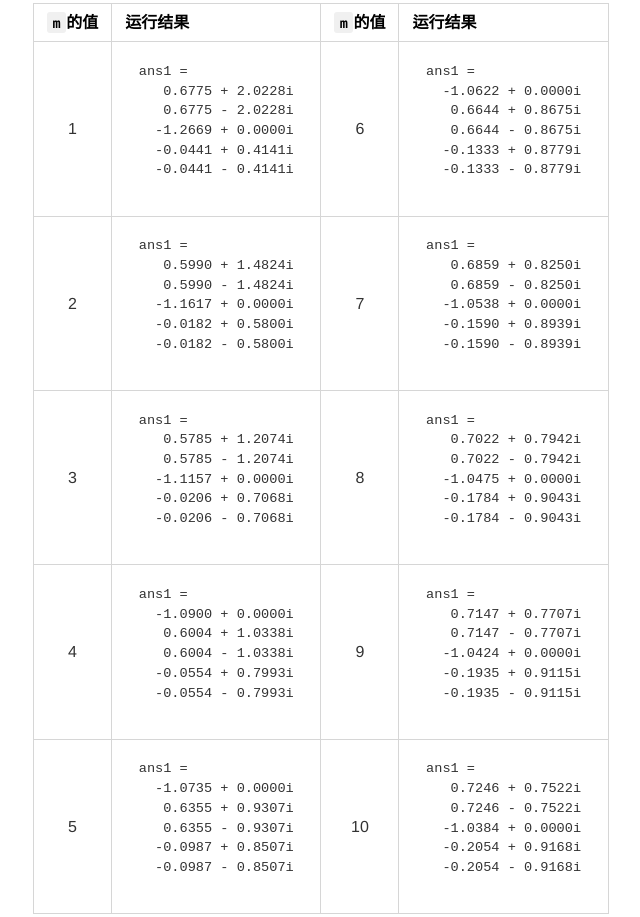
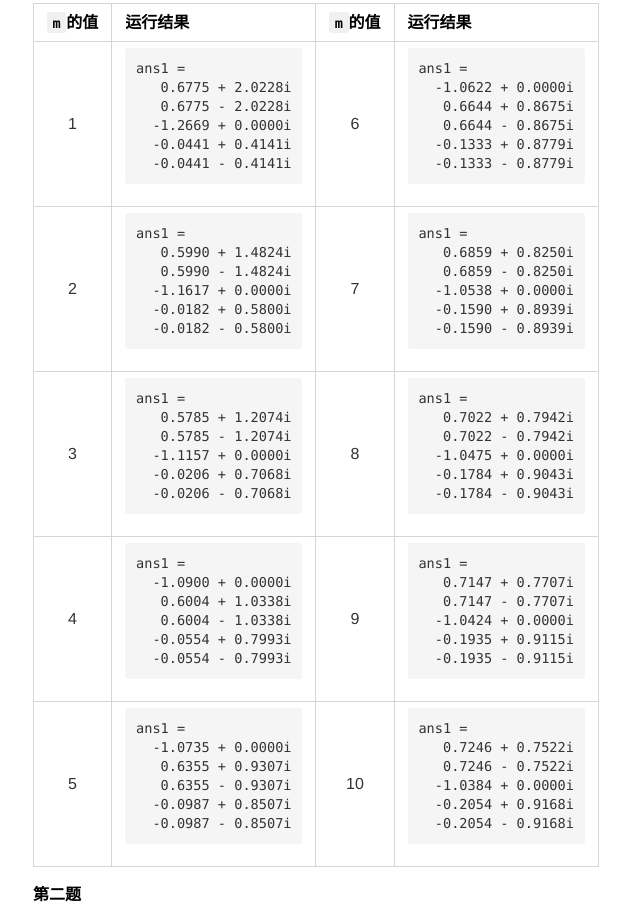
Before and after one commit to Cnily03/cnily03.github.io, a plain HTML site: page docs/cumt/matlab/exp01-answer.html in a window 1280 px wide. Shown: the part 752-1669 px from the top of the page, without its empty margins (182-822 px from the left). Drawn offline with nearby package versions, Linux system fonts and the light colour scheme.

Commit message:
edit css

```diff
--- a/docs/cumt/matlab/exp01-answer.html
+++ b/docs/cumt/matlab/exp01-answer.html
@@ -261,7 +261,7 @@ pre[data-line] .line-highlight[data-end]:after {
     </head>
     <body for="html-export">
       <div class="mume markdown-preview  ">
-      <h1 class="mume-header" id="matlab-%E5%AE%9E%E9%AA%8C%E5%91%BD%E4%BB%A4%E5%92%8C%E8%BF%90%E8%A1%8C%E7%BB%93%E6%9E%9C">MATLAB &#x5B9E;&#x9A8C;&#x547D;&#x4EE4;&#x548C;&#x8FD0;&#x884C;&#x7ED3;&#x679C;</h1>
+      <h1 class="mume-header" id="matlab-%E5%AE%9E%E9%AA%8C%E5%91%BD%E4%BB%A4%E5%92%8C%E8%BF%90%E8%A1%8C%E7%BB%93%E6%9E%9C">MATLAB &#x5B9E;&#x9A8C;1 - &#x547D;&#x4EE4;&#x548C;&#x8FD0;&#x884C;&#x7ED3;&#x679C;</h1>
 
 <h2 class="mume-header" id="%E5%91%BD%E4%BB%A4">&#x547D;&#x4EE4;</h2>
 
@@ -289,33 +289,33 @@ pre[data-line] .line-highlight[data-end]:after {
 <tbody>
 <tr>
 <td style="text-align:center">1</td>
-<td style="text-align:left"><pre data-info="matlab">ans1 = <br>   0.6775 + 2.0228i<br>   0.6775 - 2.0228i<br>  -1.2669 + 0.0000i<br>  -0.0441 + 0.4141i<br>  -0.0441 - 0.4141i</pre></td>
+<td style="text-align:left"><pre data-role="codeBlock" data-info="matlab" class="language-matlab">ans1 = <br>   0.6775 + 2.0228i<br>   0.6775 - 2.0228i<br>  -1.2669 + 0.0000i<br>  -0.0441 + 0.4141i<br>  -0.0441 - 0.4141i</pre></td>
 <td style="text-align:center">6</td>
-<td style="text-align:left"><pre data-info="matlab">ans1 = <br>  -1.0622 + 0.0000i<br>   0.6644 + 0.8675i<br>   0.6644 - 0.8675i<br>  -0.1333 + 0.8779i<br>  -0.1333 - 0.8779i</pre></td>
+<td style="text-align:left"><pre data-role="codeBlock" data-info="matlab" class="language-matlab">ans1 = <br>  -1.0622 + 0.0000i<br>   0.6644 + 0.8675i<br>   0.6644 - 0.8675i<br>  -0.1333 + 0.8779i<br>  -0.1333 - 0.8779i</pre></td>
 </tr>
 <tr>
 <td style="text-align:center">2</td>
-<td style="text-align:left"><pre data-info="matlab">ans1 = <br>   0.5990 + 1.4824i<br>   0.5990 - 1.4824i<br>  -1.1617 + 0.0000i<br>  -0.0182 + 0.5800i<br>  -0.0182 - 0.5800i</pre></td>
+<td style="text-align:left"><pre data-role="codeBlock" data-info="matlab" class="language-matlab">ans1 = <br>   0.5990 + 1.4824i<br>   0.5990 - 1.4824i<br>  -1.1617 + 0.0000i<br>  -0.0182 + 0.5800i<br>  -0.0182 - 0.5800i</pre></td>
 <td style="text-align:center">7</td>
-<td style="text-align:left"><pre data-info="matlab">ans1 = <br>   0.6859 + 0.8250i<br>   0.6859 - 0.8250i<br>  -1.0538 + 0.0000i<br>  -0.1590 + 0.8939i<br>  -0.1590 - 0.8939i</pre></td>
+<td style="text-align:left"><pre data-role="codeBlock" data-info="matlab" class="language-matlab">ans1 = <br>   0.6859 + 0.8250i<br>   0.6859 - 0.8250i<br>  -1.0538 + 0.0000i<br>  -0.1590 + 0.8939i<br>  -0.1590 - 0.8939i</pre></td>
 </tr>
 <tr>
 <td style="text-align:center">3</td>
-<td style="text-align:left"><pre data-info="matlab">ans1 = <br>   0.5785 + 1.2074i<br>   0.5785 - 1.2074i<br>  -1.1157 + 0.0000i<br>  -0.0206 + 0.7068i<br>  -0.0206 - 0.7068i</pre></td>
+<td style="text-align:left"><pre data-role="codeBlock" data-info="matlab" class="language-matlab">ans1 = <br>   0.5785 + 1.2074i<br>   0.5785 - 1.2074i<br>  -1.1157 + 0.0000i<br>  -0.0206 + 0.7068i<br>  -0.0206 - 0.7068i</pre></td>
 <td style="text-align:center">8</td>
-<td style="text-align:left"><pre data-info="matlab">ans1 = <br>   0.7022 + 0.7942i<br>   0.7022 - 0.7942i<br>  -1.0475 + 0.0000i<br>  -0.1784 + 0.9043i<br>  -0.1784 - 0.9043i</pre></td>
+<td style="text-align:left"><pre data-role="codeBlock" data-info="matlab" class="language-matlab">ans1 = <br>   0.7022 + 0.7942i<br>   0.7022 - 0.7942i<br>  -1.0475 + 0.0000i<br>  -0.1784 + 0.9043i<br>  -0.1784 - 0.9043i</pre></td>
 </tr>
 <tr>
 <td style="text-align:center">4</td>
-<td style="text-align:left"><pre data-info="matlab">ans1 = <br>  -1.0900 + 0.0000i<br>   0.6004 + 1.0338i<br>   0.6004 - 1.0338i<br>  -0.0554 + 0.7993i<br>  -0.0554 - 0.7993i</pre></td>
+<td style="text-align:left"><pre data-role="codeBlock" data-info="matlab" class="language-matlab">ans1 = <br>  -1.0900 + 0.0000i<br>   0.6004 + 1.0338i<br>   0.6004 - 1.0338i<br>  -0.0554 + 0.7993i<br>  -0.0554 - 0.7993i</pre></td>
 <td style="text-align:center">9</td>
-<td style="text-align:left"><pre data-info="matlab">ans1 = <br>   0.7147 + 0.7707i<br>   0.7147 - 0.7707i<br>  -1.0424 + 0.0000i<br>  -0.1935 + 0.9115i<br>  -0.1935 - 0.9115i</pre></td>
+<td style="text-align:left"><pre data-role="codeBlock" data-info="matlab" class="language-matlab">ans1 = <br>   0.7147 + 0.7707i<br>   0.7147 - 0.7707i<br>  -1.0424 + 0.0000i<br>  -0.1935 + 0.9115i<br>  -0.1935 - 0.9115i</pre></td>
 </tr>
 <tr>
 <td style="text-align:center">5</td>
-<td style="text-align:left"><pre data-info="matlab">ans1 = <br>  -1.0735 + 0.0000i<br>   0.6355 + 0.9307i<br>   0.6355 - 0.9307i<br>  -0.0987 + 0.8507i<br>  -0.0987 - 0.8507i</pre></td>
+<td style="text-align:left"><pre data-role="codeBlock" data-info="matlab" class="language-matlab">ans1 = <br>  -1.0735 + 0.0000i<br>   0.6355 + 0.9307i<br>   0.6355 - 0.9307i<br>  -0.0987 + 0.8507i<br>  -0.0987 - 0.8507i</pre></td>
 <td style="text-align:center">10</td>
-<td style="text-align:left"><pre data-info="matlab">ans1 = <br>   0.7246 + 0.7522i<br>   0.7246 - 0.7522i<br>  -1.0384 + 0.0000i<br>  -0.2054 + 0.9168i<br>  -0.2054 - 0.9168i</pre></td>
+<td style="text-align:left"><pre data-role="codeBlock" data-info="matlab" class="language-matlab">ans1 = <br>   0.7246 + 0.7522i<br>   0.7246 - 0.7522i<br>  -1.0384 + 0.0000i<br>  -0.2054 + 0.9168i<br>  -0.2054 - 0.9168i</pre></td>
 </tr>
 </tbody>
 </table>
```
Also changed, not shown: 1 other file.
